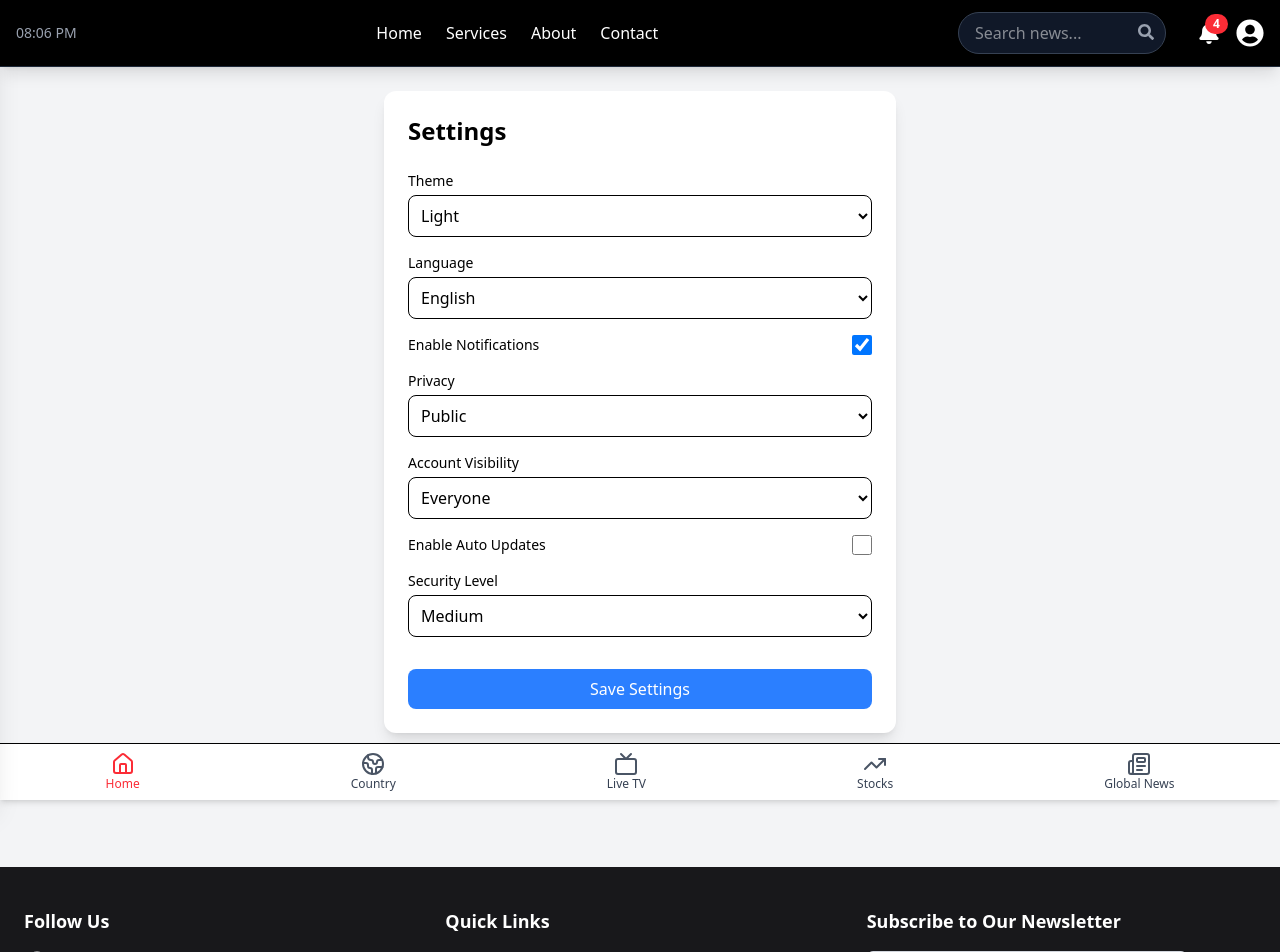
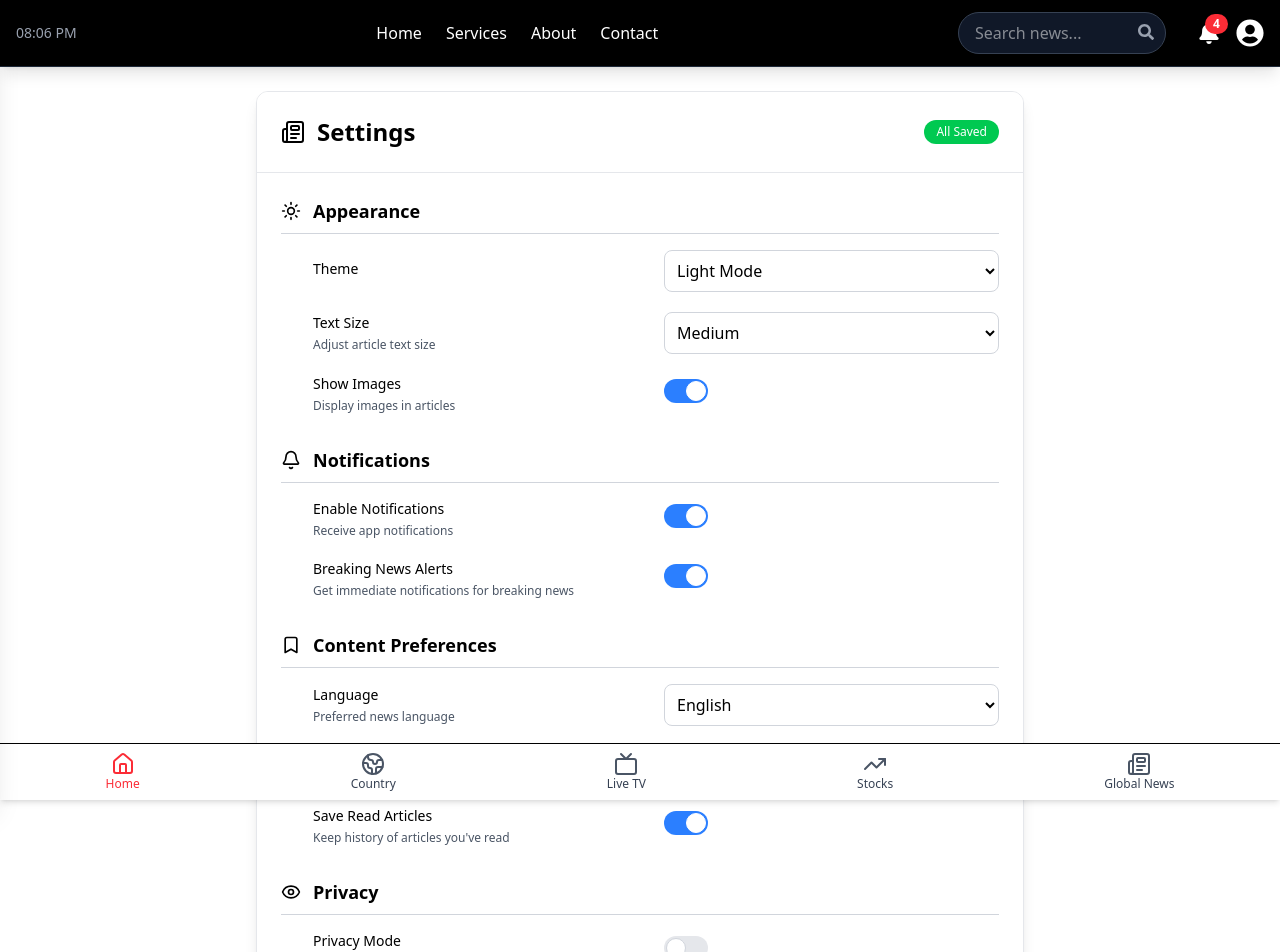
Before and after one commit to 04sharadkumar/StocksNews_24-7, a React (Vite) app: page /SettingPage in a window 1280 px wide. Shown: the top 952 px of the page. Built offline with nearby package versions, Linux system fonts and the light colour scheme; no server answers.

Commit message:
home and Setting

```diff
--- a/src/pages/Home.jsx
+++ b/src/pages/Home.jsx
@@ -63,16 +63,12 @@ const Home = () => {
       {/* Featured Video */}
       <FeaturedVideo />
 
-
-
       {/* country News */}
       <IndiaNews />
 
       {/* Poll Section */}
       <Poll />
 
-
-
     </div>
   );
 };
--- a/src/pages/Profile/SettingPage.jsx
+++ b/src/pages/Profile/SettingPage.jsx
@@ -1,121 +1,324 @@
 import { useState, useEffect } from "react";
+import {
+  Sun,
+  Moon,
+  Bell,
+  BellOff,
+  Newspaper,
+  Eye,
+  EyeOff,
+  Globe,
+  Shield,
+  RefreshCw,
+  Languages,
+  Bookmark,
+  User
+} from "lucide-react";
 
-export default function SettingsPage() {
+export default function NewsSettings() {
   const [settings, setSettings] = useState(() => {
-    const savedSettings = localStorage.getItem("userSettings");
+    const savedSettings = localStorage.getItem("newsSettings");
     return savedSettings ? JSON.parse(savedSettings) : {
-      theme: "light",
+      theme: "light", // Default to light theme
       notifications: true,
-      privacy: "public",
+      breakingNewsAlerts: true,
       language: "English",
-      accountVisibility: "Everyone",
-      autoUpdates: false,
-      securityLevel: "Medium",
+      textSize: "medium",
+      showImages: true,
+      autoPlayVideos: false,
+      saveReadArticles: true,
+      privacyMode: false
     };
   });
 
+  const [isModified, setIsModified] = useState(false);
+
   useEffect(() => {
-    localStorage.setItem("userSettings", JSON.stringify(settings));
+    localStorage.setItem("newsSettings", JSON.stringify(settings));
+    setIsModified(false);
+    document.documentElement.classList.toggle("dark", settings.theme === "dark");
   }, [settings]);
 
   const handleChange = (e) => {
     const { name, type, checked, value } = e.target;
-    setSettings({ ...settings, [name]: type === "checkbox" ? checked : value });
+    setSettings(prev => ({ ...prev, [name]: type === "checkbox" ? checked : value }));
+    setIsModified(true);
   };
 
+  const handleSubmit = (e) => {
+    e.preventDefault();
+    localStorage.setItem("newsSettings", JSON.stringify(settings));
+    setIsModified(false);
+  };
+
+  const SettingSection = ({ title, icon: Icon, children }) => (
+    <div className="mb-8">
+      <div className={`flex items-center gap-3 mb-4 text-lg font-semibold ${
+        settings.theme === "dark" ? "text-white" : "text-black"
+      } border-b ${settings.theme === "dark" ? "border-gray-700" : "border-gray-300"} pb-2`}>
+        <Icon className="w-5 h-5" />
+        <h3>{title}</h3>
+      </div>
+      <div className="space-y-5 pl-8">
+        {children}
+      </div>
+    </div>
+  );
+
+  const SettingItem = ({ label, children, description }) => (
+    <div className="flex flex-col sm:flex-row sm:items-center justify-between gap-4">
+      <div className="sm:w-1/2">
+        <label className={`block text-sm font-medium ${
+          settings.theme === "dark" ? "text-white" : "text-black"
+        } mb-1`}>{label}</label>
+        {description && (
+          <p className={`text-xs ${
+            settings.theme === "dark" ? "text-gray-300" : "text-gray-600"
+          }`}>{description}</p>
+        )}
+      </div>
+      <div className="sm:w-1/2">
+        {children}
+      </div>
+    </div>
+  );
+
   return (
-    <div className="flex flex-col items-center p-6 bg-gray-100 min-h-screen">
-      <div className="bg-white p-6 rounded-xl shadow-lg w-full max-w-lg">
-        <h2 className="text-2xl font-semibold mb-6">Settings</h2>
-        <div className="space-y-4">
-          <div>
-            <label className="block text-sm font-medium">Theme</label>
+    <div className={`min-h-screen ${
+      settings.theme === "dark" ? "bg-black" : "bg-white"
+    } p-4 md:p-6 transition-colors duration-200`}>
+      <div className={`max-w-3xl mx-auto rounded-xl shadow-lg overflow-hidden ${
+        settings.theme === "dark" ? "bg-gray-900" : "bg-white border border-gray-200"
+      }`}>
+        {/* Header */}
+        <div className={`${
+          settings.theme === "dark" ? "bg-black" : "bg-white"
+        } p-5 md:p-6 border-b ${
+          settings.theme === "dark" ? "border-gray-800" : "border-gray-200"
+        }`}>
+          <div className="flex items-center justify-between">
+            <div className="flex items-center gap-3">
+              <Newspaper className={`w-6 h-6 ${
+                settings.theme === "dark" ? "text-white" : "text-black"
+              }`} />
+              <h1 className={`text-2xl font-bold ${
+                settings.theme === "dark" ? "text-white" : "text-black"
+              }`}>Settings</h1>
+            </div>
+            <span className={`px-3 py-1 rounded-full text-xs font-medium ${
+              isModified ? "bg-yellow-500 text-black" : "bg-green-500 text-white"
+            }`}>
+              {isModified ? "Unsaved Changes" : "All Saved"}
+            </span>
+          </div>
+        </div>
+
+        <form onSubmit={handleSubmit} className="p-5 md:p-6 space-y-8">
+          {/* Appearance Section */}
+          <SettingSection title="Appearance" icon={settings.theme === "dark" ? Moon : Sun}>
+            <SettingItem label="Theme">
               <select
                 name="theme"
                 value={settings.theme}
                 onChange={handleChange}
-              className="mt-1 w-full p-2 border rounded-lg"
+                className={`w-full p-2 rounded-lg border ${
+                  settings.theme === "dark" ?
+                  "bg-gray-800 border-gray-700 text-white" :
+                  "bg-white border-gray-300 text-black"
+                }`}
               >
-              <option value="light">Light</option>
-              <option value="dark">Dark</option>
+                <option value="light">Light Mode</option>
+                <option value="dark">Dark Mode</option>
               </select>
-          </div>
-          <div>
-            <label className="block text-sm font-medium">Language</label>
+            </SettingItem>
+
+            <SettingItem label="Text Size" description="Adjust article text size">
               <select
-              name="language"
-              value={settings.language}
+                name="textSize"
+                value={settings.textSize}
                 onChange={handleChange}
-              className="mt-1 w-full p-2 border rounded-lg"
+                className={`w-full p-2 rounded-lg border ${
+                  settings.theme === "dark" ?
+                  "bg-gray-800 border-gray-700 text-white" :
+                  "bg-white border-gray-300 text-black"
+                }`}
               >
-              <option value="English">English</option>
-              <option value="Hindi">Hindi</option>
-              <option value="Spanish">Spanish</option>
+                <option value="small">Small</option>
+                <option value="medium">Medium</option>
+                <option value="large">Large</option>
+                <option value="extraLarge">Extra Large</option>
               </select>
-          </div>
-          <div className="flex items-center justify-between">
-            <label className="text-sm font-medium">Enable Notifications</label>
+            </SettingItem>
+
+            <SettingItem label="Show Images" description="Display images in articles">
+              <label className="relative inline-flex items-center cursor-pointer">
+                <input
+                  type="checkbox"
+                  name="showImages"
+                  checked={settings.showImages}
+                  onChange={handleChange}
+                  className="sr-only peer"
+                />
+                <div className={`w-11 h-6 rounded-full peer ${
+                  settings.theme === "dark" ?
+                  "bg-gray-700 peer-checked:bg-blue-600" :
+                  "bg-gray-200 peer-checked:bg-blue-500"
+                } peer-checked:after:translate-x-full peer-checked:after:border-white after:content-[''] after:absolute after:top-[2px] after:left-[2px] after:bg-white after:border-gray-300 after:border after:rounded-full after:h-5 after:w-5 after:transition-all`}></div>
+              </label>
+            </SettingItem>
+          </SettingSection>
+
+          {/* Notifications Section */}
+          <SettingSection title="Notifications" icon={settings.notifications ? Bell : BellOff}>
+            <SettingItem label="Enable Notifications" description="Receive app notifications">
+              <label className="relative inline-flex items-center cursor-pointer">
                 <input
                   type="checkbox"
                   name="notifications"
                   checked={settings.notifications}
                   onChange={handleChange}
-              className="w-5 h-5"
+                  className="sr-only peer"
                 />
-          </div>
-          <div>
-            <label className="block text-sm font-medium">Privacy</label>
-            <select
-              name="privacy"
-              value={settings.privacy}
-              onChange={handleChange}
-              className="mt-1 w-full p-2 border rounded-lg"
+                <div className={`w-11 h-6 rounded-full peer ${
+                  settings.theme === "dark" ?
+                  "bg-gray-700 peer-checked:bg-blue-600" :
+                  "bg-gray-200 peer-checked:bg-blue-500"
+                } peer-checked:after:translate-x-full peer-checked:after:border-white after:content-[''] after:absolute after:top-[2px] after:left-[2px] after:bg-white after:border-gray-300 after:border after:rounded-full after:h-5 after:w-5 after:transition-all`}></div>
+              </label>
+            </SettingItem>
+
+            <SettingItem
+              label="Breaking News Alerts"
+              description="Get immediate notifications for breaking news"
             >
-              <option value="public">Public</option>
-              <option value="private">Private</option>
-              <option value="friends">Friends Only</option>
-            </select>
-          </div>
-          <div>
-            <label className="block text-sm font-medium">Account Visibility</label>
-            <select
-              name="accountVisibility"
-              value={settings.accountVisibility}
-              onChange={handleChange}
-              className="mt-1 w-full p-2 border rounded-lg"
-            >
-              <option value="Everyone">Everyone</option>
-              <option value="Only Me">Only Me</option>
-              <option value="Friends Only">Friends Only</option>
-            </select>
-          </div>
-          <div className="flex items-center justify-between">
-            <label className="text-sm font-medium">Enable Auto Updates</label>
+              <label className="relative inline-flex items-center cursor-pointer">
                 <input
                   type="checkbox"
-              name="autoUpdates"
-              checked={settings.autoUpdates}
+                  name="breakingNewsAlerts"
+                  checked={settings.breakingNewsAlerts}
                   onChange={handleChange}
-              className="w-5 h-5"
+                  disabled={!settings.notifications}
+                  className="sr-only peer"
                 />
-          </div>
-          <div>
-            <label className="block text-sm font-medium">Security Level</label>
+                <div className={`w-11 h-6 rounded-full peer ${
+                  !settings.notifications ?
+                  "bg-gray-400 cursor-not-allowed" :
+                  settings.theme === "dark" ?
+                  "bg-gray-700 peer-checked:bg-blue-600" :
+                  "bg-gray-200 peer-checked:bg-blue-500"
+                } peer-checked:after:translate-x-full peer-checked:after:border-white after:content-[''] after:absolute after:top-[2px] after:left-[2px] after:bg-white after:border-gray-300 after:border after:rounded-full after:h-5 after:w-5 after:transition-all`}></div>
+              </label>
+            </SettingItem>
+          </SettingSection>
+
+          {/* Content Preferences */}
+          <SettingSection title="Content Preferences" icon={Bookmark}>
+            <SettingItem label="Language" description="Preferred news language">
               <select
-              name="securityLevel"
-              value={settings.securityLevel}
+                name="language"
+                value={settings.language}
                 onChange={handleChange}
-              className="mt-1 w-full p-2 border rounded-lg"
+                className={`w-full p-2 rounded-lg border ${
+                  settings.theme === "dark" ?
+                  "bg-gray-800 border-gray-700 text-white" :
+                  "bg-white border-gray-300 text-black"
+                }`}
               >
-              <option value="Low">Low</option>
-              <option value="Medium">Medium</option>
-              <option value="High">High</option>
+                <option value="English">English</option>
+                <option value="Hindi">Hindi</option>
+                <option value="Spanish">Spanish</option>
+                <option value="French">French</option>
+                <option value="German">German</option>
               </select>
-          </div>
-          <button className="w-full bg-blue-500 text-white py-2 rounded-lg mt-4 hover:bg-blue-600">
+            </SettingItem>
+
+            <SettingItem label="Auto-play Videos" description="Play videos automatically">
+              <label className="relative inline-flex items-center cursor-pointer">
+                <input
+                  type="checkbox"
+                  name="autoPlayVideos"
+                  checked={settings.autoPlayVideos}
+                  onChange={handleChange}
+                  className="sr-only peer"
+                />
+                <div className={`w-11 h-6 rounded-full peer ${
+                  settings.theme === "dark" ?
+                  "bg-gray-700 peer-checked:bg-blue-600" :
+                  "bg-gray-200 peer-checked:bg-blue-500"
+                } peer-checked:after:translate-x-full peer-checked:after:border-white after:content-[''] after:absolute after:top-[2px] after:left-[2px] after:bg-white after:border-gray-300 after:border after:rounded-full after:h-5 after:w-5 after:transition-all`}></div>
+              </label>
+            </SettingItem>
+
+            <SettingItem label="Save Read Articles" description="Keep history of articles you've read">
+              <label className="relative inline-flex items-center cursor-pointer">
+                <input
+                  type="checkbox"
+                  name="saveReadArticles"
+                  checked={settings.saveReadArticles}
+                  onChange={handleChange}
+                  className="sr-only peer"
+                />
+                <div className={`w-11 h-6 rounded-full peer ${
+                  settings.theme === "dark" ?
+                  "bg-gray-700 peer-checked:bg-blue-600" :
+                  "bg-gray-200 peer-checked:bg-blue-500"
+                } peer-checked:after:translate-x-full peer-checked:after:border-white after:content-[''] after:absolute after:top-[2px] after:left-[2px] after:bg-white after:border-gray-300 after:border after:rounded-full after:h-5 after:w-5 after:transition-all`}></div>
+              </label>
+            </SettingItem>
+          </SettingSection>
+
+          {/* Privacy Section */}
+          <SettingSection title="Privacy" icon={settings.privacyMode ? EyeOff : Eye}>
+            <SettingItem label="Privacy Mode" description="Hide your reading history">
+              <label className="relative inline-flex items-center cursor-pointer">
+                <input
+                  type="checkbox"
+                  name="privacyMode"
+                  checked={settings.privacyMode}
+                  onChange={handleChange}
+                  className="sr-only peer"
+                />
+                <div className={`w-11 h-6 rounded-full peer ${
+                  settings.theme === "dark" ?
+                  "bg-gray-700 peer-checked:bg-blue-600" :
+                  "bg-gray-200 peer-checked:bg-blue-500"
+                } peer-checked:after:translate-x-full peer-checked:after:border-white after:content-[''] after:absolute after:top-[2px] after:left-[2px] after:bg-white after:border-gray-300 after:border after:rounded-full after:h-5 after:w-5 after:transition-all`}></div>
+              </label>
+            </SettingItem>
+          </SettingSection>
+
+          {/* Actions Section */}
+          <div className={`flex flex-col sm:flex-row justify-end gap-3 pt-6 border-t ${
+            settings.theme === "dark" ? "border-gray-800" : "border-gray-200"
+          }`}>
+            <button
+              type="button"
+              onClick={() => window.location.reload()}
+              className={`px-5 py-2.5 rounded-lg border ${
+                settings.theme === "dark" ?
+                "border-gray-700 hover:bg-gray-800 text-white" :
+                "border-gray-300 hover:bg-gray-100 text-black"
+              } transition-colors`}
+            >
+              Reset Changes
+            </button>
+            <button
+              type="submit"
+              disabled={!isModified}
+              className={`px-5 py-2.5 rounded-lg text-white font-medium transition-colors ${
+                isModified ?
+                  settings.theme === "dark" ?
+                  "bg-blue-600 hover:bg-blue-700" :
+                  "bg-blue-500 hover:bg-blue-600" :
+                  settings.theme === "dark" ?
+                  "bg-gray-700 cursor-not-allowed" :
+                  "bg-gray-300 cursor-not-allowed"
+              }`}
+            >
               Save Settings
             </button>
           </div>
+        </form>
       </div>
     </div>
   );
```
Lines whose indentation alone changed are shown as unchanged.
